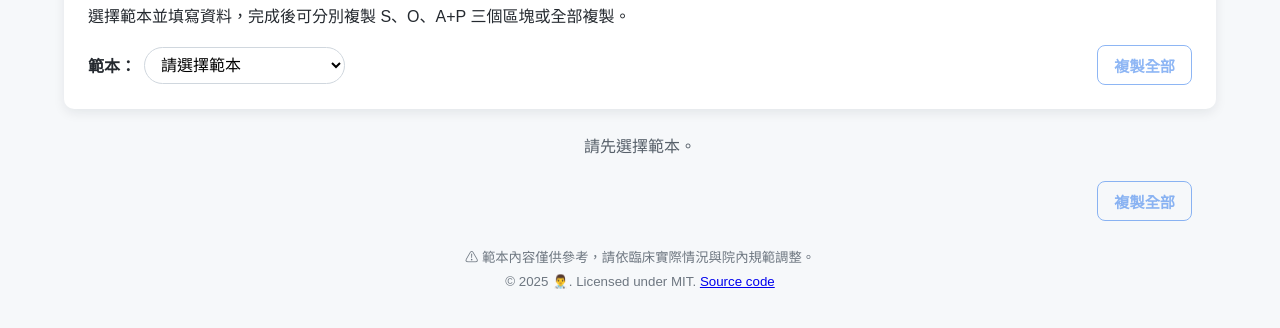
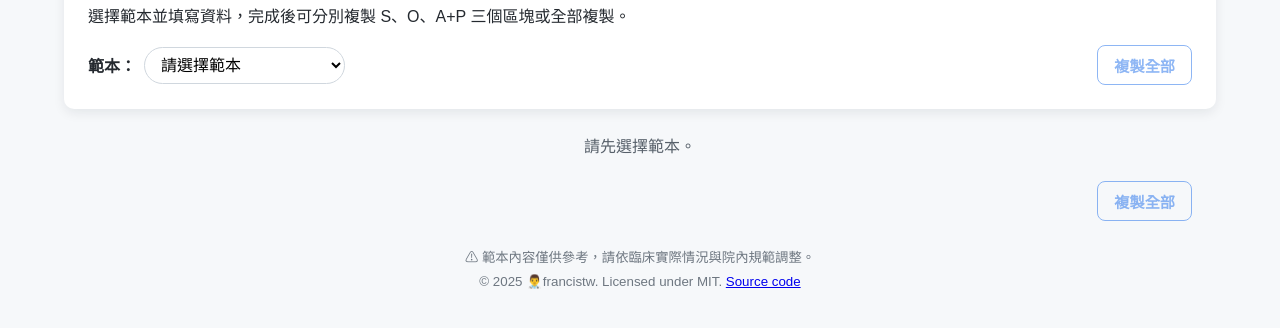
Before and after one commit to francistw/consultation-reply-template, a plain HTML site: page index.html in a window 1280 px wide. Shown: the part 100-428 px from the top of the page. Drawn offline with Linux system fonts and the light colour scheme.

Commit message:
Update index.html

```diff
--- a/index.html
+++ b/index.html
@@ -33,7 +33,7 @@
       <br/>
       <small>⚠︎ 範本內容僅供參考，請依臨床實際情況與院內規範調整。</small>
       <br/>
-      <small>© 2025 👨‍⚕️. Licensed under MIT. <a href="https://github.com/francistw/consultation-reply-template">Source code</a></small>
+      <small>© 2025 👨‍⚕️francistw. Licensed under MIT. <a href="https://github.com/francistw/consultation-reply-template">Source code</a></small>
     </footer>
   </main>
 
```
